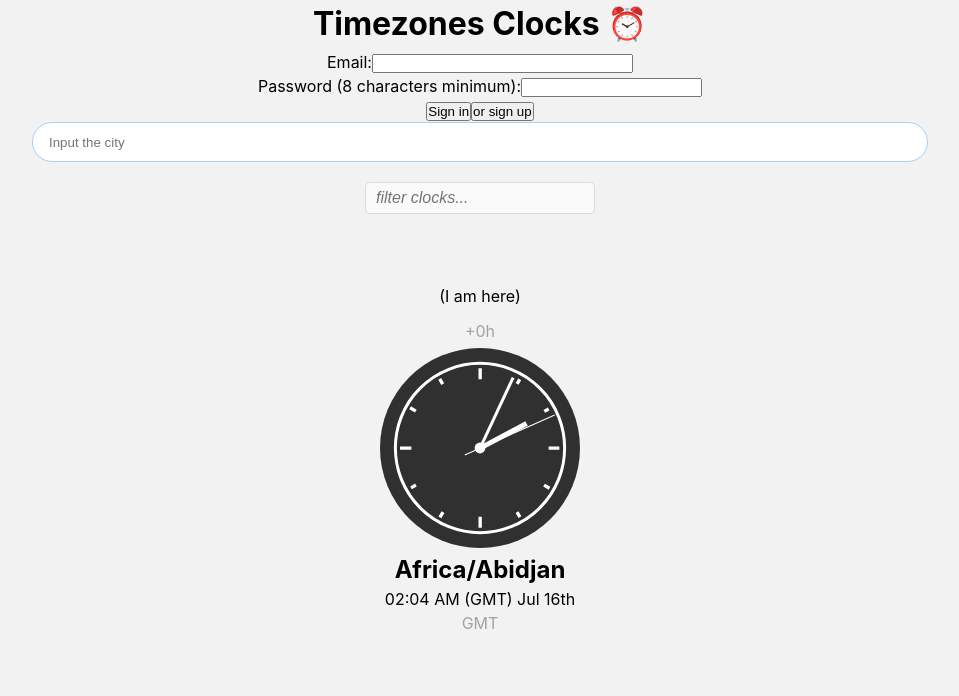
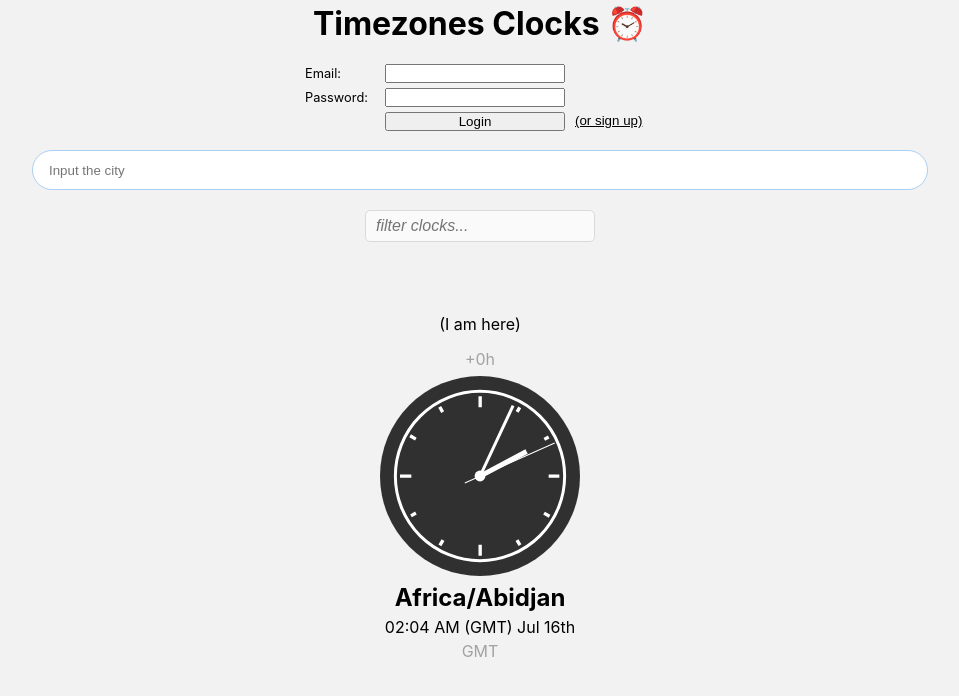
Before and after one commit to Viktor286/timezones-fullstack-app, a React (Create React App) app in the folder client/: page / in a window 1280 px wide. Shown: the top 696 px of the page, without its empty margins (160-1119 px from the left). Built offline with nearby package versions, Linux system fonts and the light colour scheme.

Commit message:
add styles to login

```diff
--- /dev/null
+++ b/client/src/components/LoginForm/index.css
@@ -0,0 +1,58 @@
+section.login-form {
+    min-height: 80px;
+    display: flex;
+    flex-direction: row;
+    justify-content: center;
+    margin: 10px;
+}
+
+section.login-form.logged-in {
+    min-height: 0px;
+}
+
+section.login-form form {
+    max-width: 500px;
+    border-radius: 10px;
+    margin-left: -100px;
+}
+
+section.login-form form > div {
+    width: 400px;
+    /*background-color: blue;*/
+    margin: 0 auto;
+}
+
+section.login-form form > div > label,
+section.login-form form > div > div.login-button-margin
+{
+    width: 70px;
+    display: inline-block;
+    /*background-color: yellow;*/
+    text-align: left;
+    font-size: .8rem;
+    margin: 0 10px;
+}
+
+section.login-form form > div > input {
+    width: 180px;
+    display: inline-block;
+}
+
+input.bt-login, input.bt-singup {
+    min-width: 100px;
+}
+
+button.bt-or-singup, button.bt-or-login, button.bt-logout {
+    background: none;
+    /*outline: none;*/
+    border: none;
+    text-decoration: underline;
+    cursor: pointer;
+    position: absolute;
+    margin: 5px 0 0 10px;
+}
+
+div.login-status {
+    font-style: italic;
+    color: #ff4300;
+}
--- a/client/src/components/LoginForm/index.js
+++ b/client/src/components/LoginForm/index.js
@@ -2,11 +2,17 @@ import { setLocalUserAuth, setLocalUserSettings } from '../../model/localStore';
 import { signInUser, logOutUser, signUpUser } from '../../requests/user';
 import { createClockItem } from '../../model/clockItem';
 import { useState } from 'react';
+import './index.css';
 
 const defaultClocksList = [createClockItem()];
 
-function LoginFormWrapper({ children }) {
-  return <section className="login-form">{children}</section>;
+function LoginFormWrapper({ loginStatus, children, auth }) {
+  return (
+    <>
+      <section className={`login-form ${auth.email ? 'logged-in' : null}`}>{children}</section>
+      {loginStatus ? <div className="login-status">{loginStatus}</div> : null}
+    </>
+  );
 }
 
 export default function LoginForm({ auth, setAuth, setClockListList }) {
@@ -20,9 +26,14 @@ export default function LoginForm({ auth, setAuth, setClockListList }) {
     const email = formData.get('email');
     const password = formData.get('password');
     const { token } = await signInUser(email, password);
-    setLocalUserAuth({ token, email });
-    setAuth({ token, email });
-    setLoginLayout('logged-in');
+    if (token) {
+      setLocalUserAuth({ token, email });
+      setAuth({ token, email });
+      setLoginLayout('logged-in');
+      setLoginStatus('');
+    } else {
+      setLoginStatus('Looks like there is no such user');
+    }
   };
 
   const onSingupSubmitHandler = async (e) => {
@@ -38,6 +49,7 @@ export default function LoginForm({ auth, setAuth, setClockListList }) {
       setLocalUserAuth({ token, email });
       setAuth({ token, email });
       setLoginLayout('logged-in');
+      setLoginStatus('');
     } else {
       setLoginStatus('Please insert correct confirmation');
     }
@@ -64,31 +76,42 @@ export default function LoginForm({ auth, setAuth, setClockListList }) {
       setClockListList(defaultClocksList);
       setAuth({});
       setLoginLayout('login');
+      setLoginStatus('');
     }
   };
 
   if (loginLayout === 'logged-in') {
     return (
-      <LoginFormWrapper>
-        ({auth.email}) <button onClick={logOut}>log out</button>
+      <LoginFormWrapper loginStatus={loginStatus} auth={auth}>
+        <div className="logged-in-indicator">
+          {auth.email}
+          <button onClick={logOut} className="bt-logout">
+            (log out)
+          </button>
+        </div>
       </LoginFormWrapper>
     );
   }
 
   if (loginLayout === 'login') {
     return (
-      <LoginFormWrapper>
+      <LoginFormWrapper loginStatus={loginStatus} auth={auth}>
         <form onSubmit={onLoginSubmitHandler}>
           <div>
             <label htmlFor="username">Email:</label>
             <input name="email" type="email" id="email" size="30" required />
           </div>
           <div>
-            <label htmlFor="pass">Password (8 characters minimum):</label>
+            <label htmlFor="password">Password:</label>
             <input type="password" name="password" minLength="8" required />
           </div>
-          <input type="submit" value="Sign in" />
-          <button onClick={onPickSignup}>or sign up</button>
+          <div>
+            <div className="login-button-margin">&nbsp;</div>
+            <input className="bt-login" type="submit" value="Login" />
+            <button onClick={onPickSignup} className="bt-or-singup">
+              (or sign up)
+            </button>
+          </div>
         </form>
       </LoginFormWrapper>
     );
@@ -96,23 +119,27 @@ export default function LoginForm({ auth, setAuth, setClockListList }) {
 
   if (loginLayout === 'signup') {
     return (
-      <LoginFormWrapper>
+      <LoginFormWrapper loginStatus={loginStatus} auth={auth}>
         <form onSubmit={onSingupSubmitHandler}>
           <div>
             <label htmlFor="username">Email:</label>
             <input name="email" type="email" id="email" size="30" required />
           </div>
           <div>
-            <label htmlFor="pass">Password (8 characters minimum):</label>
+            <label htmlFor="pass">Password:</label>
             <input type="password" name="password" minLength="8" required />
           </div>
           <div>
-            <label htmlFor="pass">Confirm Password:</label>
+            <label htmlFor="pass">Confirm:</label>
             <input type="password" name="confirm-password" minLength="8" required />
           </div>
-          <input type="submit" value="Sign up" />
-          <button onClick={onPickLogin}>or log in</button>
-          <div>{loginStatus}</div>
+          <div>
+            <div className="login-button-margin">&nbsp;</div>
+            <input className="bt-singup" type="submit" value="Sign up" />
+            <button onClick={onPickLogin} className="bt-or-login">
+              or log in
+            </button>
+          </div>
         </form>
       </LoginFormWrapper>
     );
```
